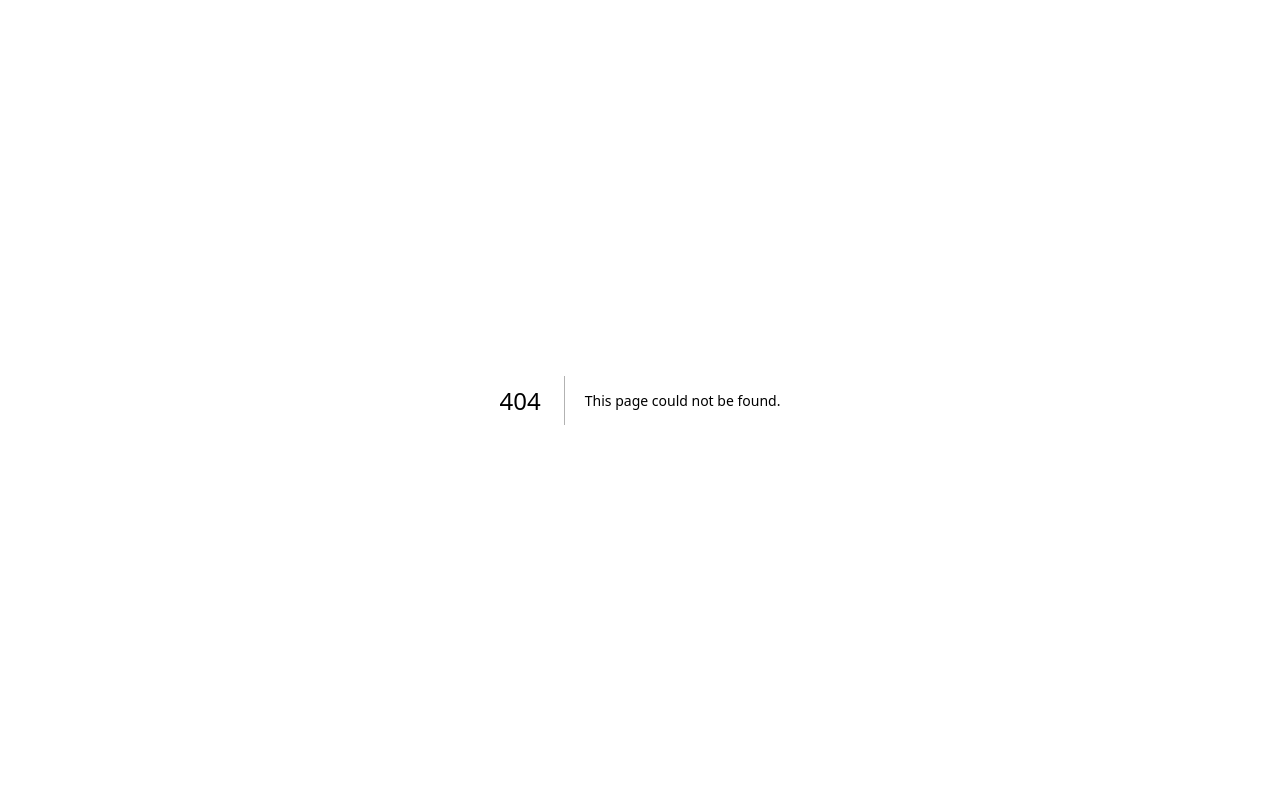
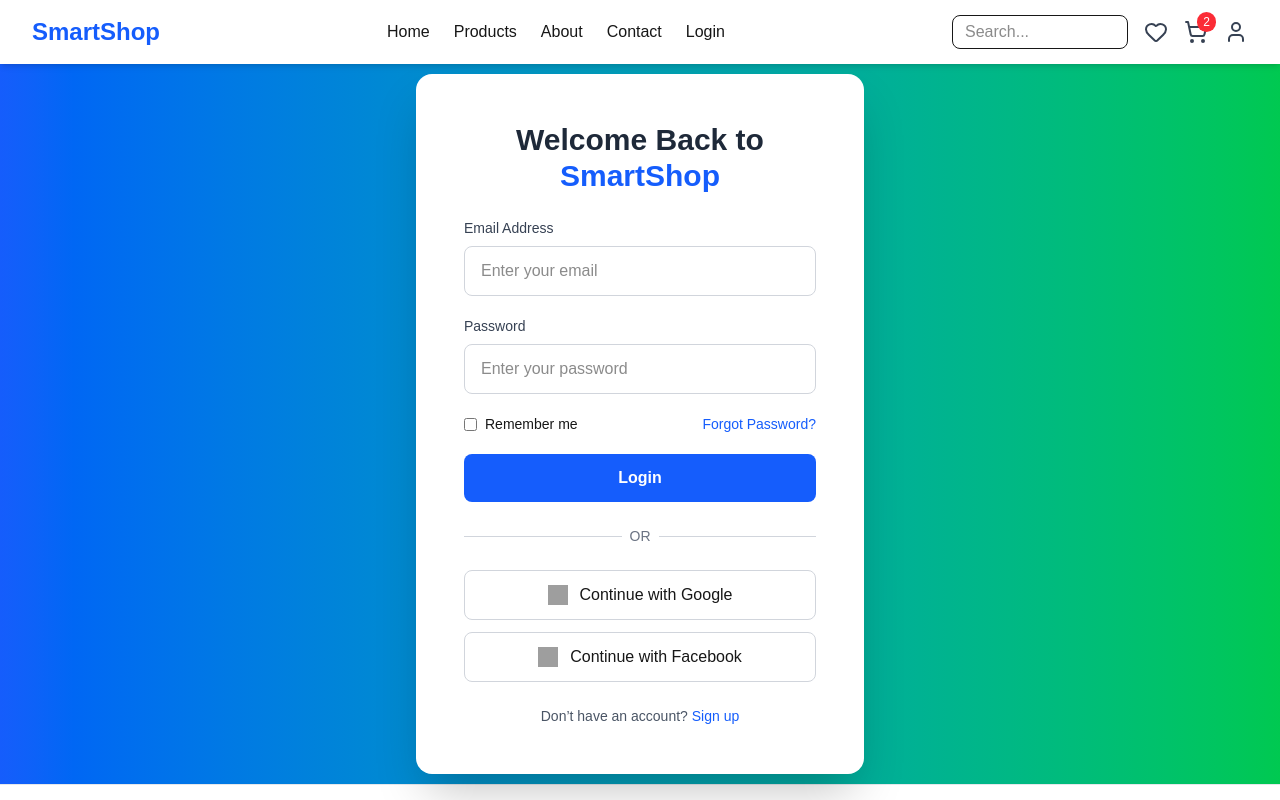
Before and after one commit to Mostakim69/demo-e-projects, a Next.js app: page /login in a window 1280 px wide. Before the commit this address had no page. Shown: the top 800 px of the page. Built offline with nearby package versions, Linux system fonts and the light colour scheme; grey boxes are pictures that could not be loaded.

Commit message:
Login page design done

```diff
--- a/app/components/shared/Navbar.jsx
+++ b/app/components/shared/Navbar.jsx
@@ -1,38 +1,3 @@
-// import React from 'react'
-
-// export default function Navbar() {
-//     return (
-//         <div className='bg-white shadow-sm'>
-//             <div className="navbar container mx-auto">
-//                 <div className="navbar-start">
-//                     <div className="dropdown">
-//                         <div tabIndex={0} role="button" className="btn btn-ghost lg:hidden">
-//                             <svg xmlns="http://www.w3.org/2000/svg" className="h-5 w-5" fill="none" viewBox="0 0 24 24" stroke="currentColor"> <path strokeLinecap="round" strokeLinejoin="round" strokeWidth="2" d="M4 6h16M4 12h8m-8 6h16" /> </svg>
-//                         </div>
-//                         <ul
-//                             tabIndex={0}
-//                             className="menu menu-sm dropdown-content bg-base-100 rounded-box z-1 mt-3 w-52 p-2 shadow">
-//                             <li><a>Item 1</a></li>
-//                             <li><a>Item 3</a></li>
-//                         </ul>
-//                     </div>
-//                     <a className="text-4xl text-secondary font-bold">SmartShop</a>
-//                 </div>
-//                 <div className="navbar-center hidden lg:flex">
-//                     <ul className="menu menu-horizontal px-1">
-//                         <li><a>Item 1</a></li>
-//                         <li><a>Item 3</a></li>
-//                     </ul>
-//                 </div>
-//                 <div className="navbar-end">
-//                     <a className="btn btn-primary">Button</a>
-//                 </div>
-//             </div>
-//         </div>
-//     )
-// }
-
-
 "use client";
 
 import { useState } from "react";
@@ -57,6 +22,7 @@ export default function Navbar() {
             <Link href="/products" className="hover:text-blue-600">Products</Link>
             <Link href="/about" className="hover:text-blue-600">About</Link>
             <Link href="/contact" className="hover:text-blue-600">Contact</Link>
+            <Link href="/login" className="hover:text-blue-600">Login</Link>
           </div>
 
           {/* Right Side */}
--- /dev/null
+++ b/app/login/page.js
@@ -0,0 +1,101 @@
+import React from 'react'
+import Navbar from '../components/shared/Navbar'
+import Footer from '../components/shared/footer/Footer'
+
+export default function page() {
+    return (
+        <div>
+            <Navbar></Navbar>
+
+            {/* login design */}
+            <section className="flex items-center justify-center min-h-[90vh] bg-gradient-to-r from-blue-600 to-green-500">
+                <div className="bg-white shadow-2xl rounded-2xl p-8 md:p-12 w-full max-w-md">
+
+                    {/* Logo / Title */}
+                    <h2 className="text-3xl font-bold text-center text-gray-800 mb-6">
+                        Welcome Back to <span className="text-blue-600">SmartShop</span>
+                    </h2>
+
+                    {/* Form */}
+                    <form className="space-y-5">
+                        {/* Email */}
+                        <div>
+                            <label htmlFor="email" className="block text-sm font-medium text-gray-700">
+                                Email Address
+                            </label>
+                            <input
+                                type="email"
+                                id="email"
+                                placeholder="Enter your email"
+                                className="mt-2 w-full px-4 py-3 border border-gray-300 rounded-lg focus:ring-2 focus:ring-blue-500 outline-none"
+                                required
+                            />
+                        </div>
+
+                        {/* Password */}
+                        <div>
+                            <label htmlFor="password" className="block text-sm font-medium text-gray-700">
+                                Password
+                            </label>
+                            <input
+                                type="password"
+                                id="password"
+                                placeholder="Enter your password"
+                                className="mt-2 w-full px-4 py-3 border border-gray-300 rounded-lg focus:ring-2 focus:ring-blue-500 outline-none"
+                                required
+                            />
+                        </div>
+
+                        {/* Remember + Forgot */}
+                        <div className="flex items-center justify-between text-sm">
+                            <label className="flex items-center gap-2">
+                                <input type="checkbox" className="rounded text-blue-600" />
+                                Remember me
+                            </label>
+                            <a href="#" className="text-blue-600 hover:underline">
+                                Forgot Password?
+                            </a>
+                        </div>
+
+                        {/* Button */}
+                        <button
+                            type="submit"
+                            className="w-full bg-blue-600 text-white font-semibold py-3 rounded-lg hover:bg-blue-700 transition"
+                        >
+                            Login
+                        </button>
+                    </form>
+
+                    {/* Divider */}
+                    <div className="flex items-center my-6">
+                        <hr className="flex-grow border-gray-300" />
+                        <span className="mx-2 text-gray-500 text-sm">OR</span>
+                        <hr className="flex-grow border-gray-300" />
+                    </div>
+
+                    {/* Social Login */}
+                    <div className="flex flex-col gap-3">
+                        <button className="flex items-center justify-center gap-3 w-full border border-gray-300 py-3 rounded-lg hover:bg-gray-50 transition">
+                            <img src="https://www.svgrepo.com/show/475656/google-color.svg" alt="Google" className="w-5 h-5" />
+                            Continue with Google
+                        </button>
+                        <button className="flex items-center justify-center gap-3 w-full border border-gray-300 py-3 rounded-lg hover:bg-gray-50 transition">
+                            <img src="https://www.svgrepo.com/show/349367/facebook.svg" alt="Facebook" className="w-5 h-5" />
+                            Continue with Facebook
+                        </button>
+                    </div>
+
+                    {/* Register */}
+                    <p className="mt-6 text-center text-sm text-gray-600">
+                        Don’t have an account?{" "}
+                        <a href="/register" className="text-blue-600 font-medium hover:underline">
+                            Sign up
+                        </a>
+                    </p>
+                </div>
+            </section>
+
+            <Footer></Footer>
+        </div>
+    )
+}
```
